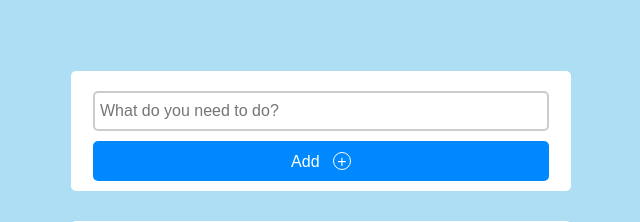
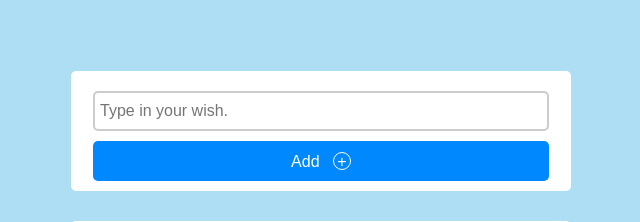
Before and after one commit to rh0ti/WBD5204_Web_Application, a PHP site: page /mywishlist.php in a window 1280 px wide; the page is wider, and only the part inside the window is pictured. Shown: the part 323-545 px from the top of that part, without its empty margins (319-959 px from the left). Run offline with PHP 8.4, Linux system fonts and the light colour scheme; data that the repository does not hold is empty.

Commit message:
attribute change wishlist

```diff
--- a/app/add.php
+++ b/app/add.php
@@ -8,7 +8,7 @@ if(isset($_POST['title'])){
     if(empty($title)){
         header("Location: ../mywishlist.php?mess=error");
     }else {
-        $stmt = $conn->prepare("INSERT INTO todos(title) VALUE(?)");
+        $stmt = $conn->prepare("INSERT INTO whishes(title) VALUE(?)");
         $res = $stmt->execute([$title]);
 
         if($res){
--- a/app/check.php
+++ b/app/check.php
@@ -8,7 +8,7 @@ if(isset($_POST['id'])){
     if(empty($id)){
        echo 'error';
     }else {
-        $todos = $conn->prepare("SELECT id, checked FROM todos WHERE id=?");
+        $todos = $conn->prepare("SELECT id, checked FROM whishes WHERE id=?");
         $todos->execute([$id]);
 
         $todo = $todos->fetch();
@@ -17,7 +17,7 @@ if(isset($_POST['id'])){
 
         $uChecked = $checked ? 0 : 1;
 
-        $res = $conn->query("UPDATE todos SET checked=$uChecked WHERE id=$uId");
+        $res = $conn->query("UPDATE whishes SET checked=$uChecked WHERE id=$uId");
 
         if($res){
             echo $checked;
--- a/app/remove.php
+++ b/app/remove.php
@@ -8,7 +8,7 @@ if(isset($_POST['id'])){
     if(empty($id)){
        echo 0;
     }else {
-        $stmt = $conn->prepare("DELETE FROM todos WHERE id=?");
+        $stmt = $conn->prepare("DELETE FROM whishes WHERE id=?");
         $res = $stmt->execute([$id]);
 
         if($res){
--- a/mywishlist.php
+++ b/mywishlist.php
@@ -25,41 +25,41 @@ include "includes/init.inc.php";
              <?php }else{ ?>
               <input type="text"
                      name="title"
-                     placeholder="What do you need to do?" />
+                     placeholder="Type in your wish." />
               <button type="submit">Add &nbsp; <span>&#43;</span></button>
              <?php } ?>
           </form>
        </div>
        <?php
-          $todos = $conn->query("SELECT * FROM todos ORDER BY id DESC");
+          $wishes = $conn->query("SELECT * FROM whishes ORDER BY id DESC");
        ?>
-       <div class="show-todo-section">
-            <?php if($todos->rowCount() <= 0){ ?>
-                <div class="todo-item">
+       <div class="show-wish-section">
+            <?php if($wishes->rowCount() <= 0){ ?>
+                <div class="wish-item">
                     <div class="empty">
                         <img src="public/img/tenor.gif" width="60%" />
                         <h3>Make a wish.</h3>
                     </div>
                 </div>
             <?php } ?>
-            <?php while($todo = $todos->fetch(PDO::FETCH_ASSOC)) { ?>
-                <div class="todo-item">
-                    <span id="<?php echo $todo['id']; ?>"
-                          class="remove-to-do">x</span>
-                    <?php if($todo['checked']){ ?>
+            <?php while($wish = $wishes->fetch(PDO::FETCH_ASSOC)) { ?>
+                <div class="wish-item">
+                    <span id="<?php echo $wish['id']; ?>"
+                          class="remove-wish">x</span>
+                    <?php if($wish['checked']){ ?>
                         <input type="checkbox"
                                class="check-box"
-                               data-todo-id ="<?php echo $todo['id']; ?>"
+                               data-wish-id ="<?php echo $wish['id']; ?>"
                                checked />
-                        <h2 class="checked"><?php echo $todo['title'] ?></h2>
+                        <h2 class="checked"><?php echo $wish['title'] ?></h2>
                     <?php }else { ?>
                         <input type="checkbox"
-                               data-todo-id ="<?php echo $todo['id']; ?>"
+                               data-wish-id ="<?php echo $wish['id']; ?>"
                                class="check-box" />
-                        <h2><?php echo $todo['title'] ?></h2>
+                        <h2><?php echo $wish['title'] ?></h2>
                     <?php } ?>
                     <br>
-                    <small>created: <?php echo $todo['date_time'] ?></small>
+                    <small>created: <?php echo $wish['date_time'] ?></small>
                 </div>
             <?php } ?>
        </div>
@@ -76,7 +76,7 @@ include "includes/init.inc.php";
 <!--------------------------------------------- JQUERY ----------------------------------------------->
 <script>
         $(document).ready(function(){
-            $('.remove-to-do').click(function(){
+            $('.remove-wish').click(function(){
                 const id = $(this).attr('id');
 
                 $.post("app/remove.php",
@@ -92,7 +92,7 @@ include "includes/init.inc.php";
             });
 
             $(".check-box").click(function(e){
-                const id = $(this).attr('data-todo-id');
+                const id = $(this).attr('data-wish-id');
 
                 $.post('app/check.php',
                       {
--- a/profile.php
+++ b/profile.php
@@ -3,9 +3,6 @@ include "includes/init.inc.php";
 include "includes/navigation.inc.php";
 ?>
 
-<?php
-$conn = mysqli_connect("localhost", "root", "root", "wish_list");
-?>
 
 <!--------------------------------------------- PROFILE HTML ----------------------------------------------->
 
--- a/public/css/mywishlist.css
+++ b/public/css/mywishlist.css
@@ -172,7 +172,7 @@ p{
   height: 35px;
 }
 
-.show-todo-section {
+.show-wish-section {
   width: 100%;
   background: #fff;
   margin: 30px auto;
@@ -180,7 +180,7 @@ p{
   border-radius: 5px;
 }
 
-.todo-item {
+.wish-item {
   width: 95%;
   margin: 10px auto;
   padding: 20px 10px;
@@ -188,7 +188,7 @@ p{
   border-radius: 5px;
 }
 
-.todo-item h2 {
+.wish-item h2 {
   display: inline-block;
   padding: 5px 0px;
   font-size: 17px;
@@ -196,7 +196,7 @@ p{
   color: #555;
 }
 
-.todo-item small {
+.wish-item small {
   display: block;
   width: 100%;
   padding: 5px 0px;
@@ -206,7 +206,7 @@ p{
   font-family: sans-serif;
 }
 
-.remove-to-do {
+.remove-wish {
   display: block;
   float: right;
   width: 20px;
@@ -221,7 +221,7 @@ p{
   cursor: pointer;
 }
 
-.remove-to-do:hover {
+.remove-wish:hover {
   background: rgb(139, 97, 93);
   color: #fff;
 }
@@ -231,7 +231,7 @@ p{
   text-decoration: line-through;
 }
 
-.todo-item input {
+.wish-item input {
   margin: 0px 5px;
 }
 
```
